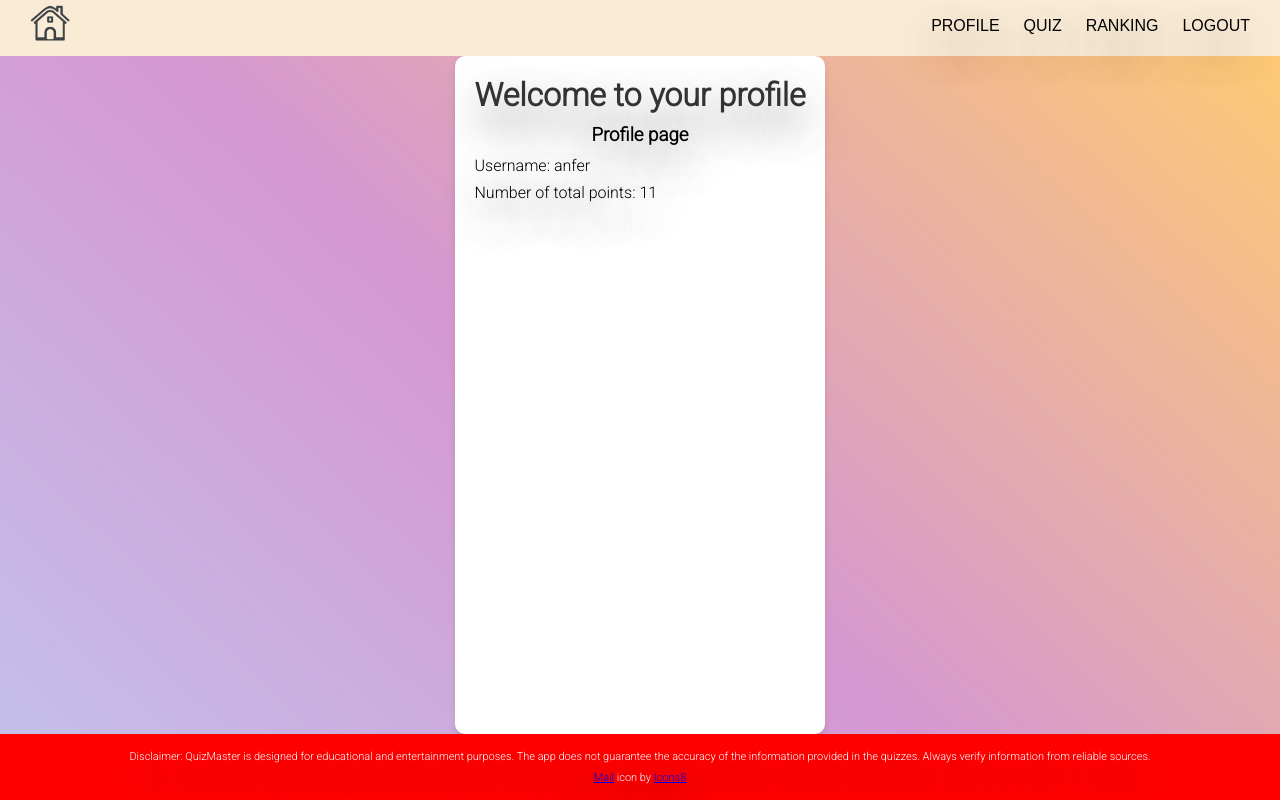
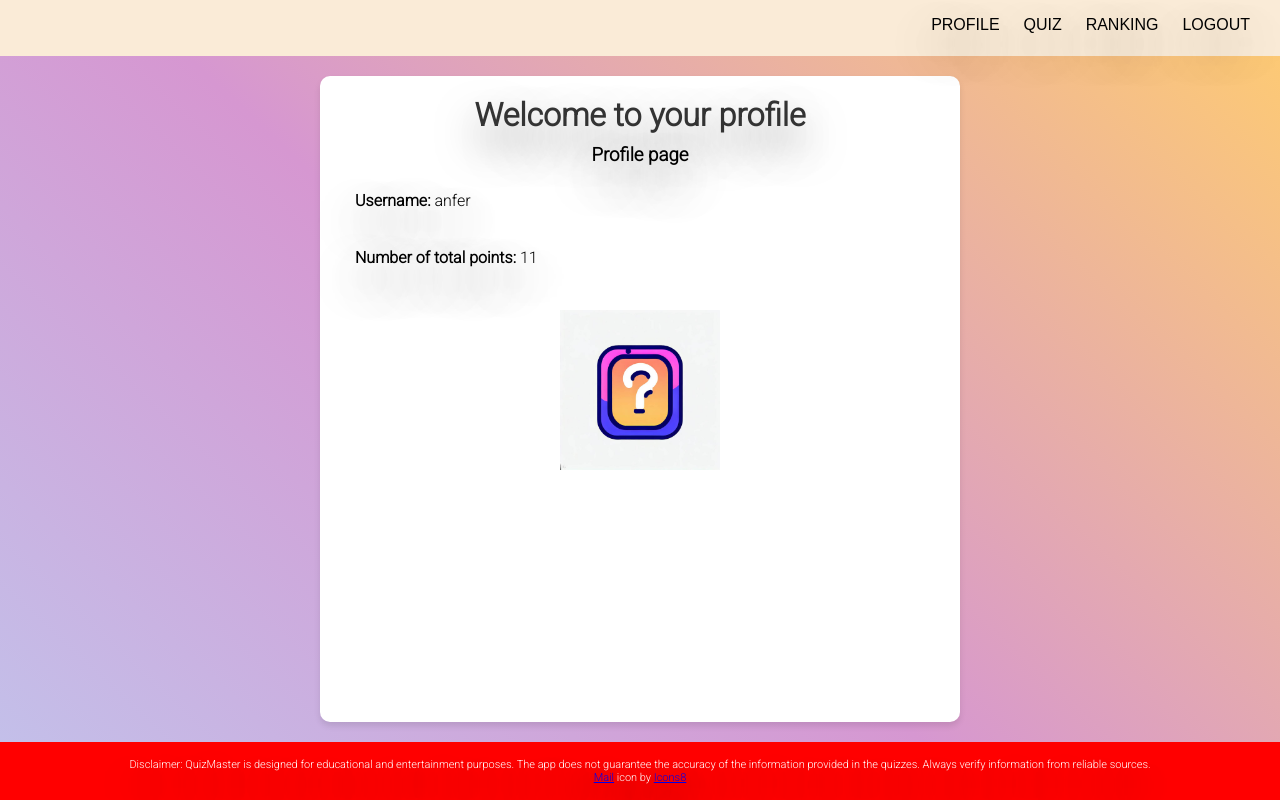
Before and after one commit to juhum/QuizApp, a Flask app: a page that uses website/templates/profile.html in a window 1280 px wide. Run offline with Flask 3, Linux system fonts and the light colour scheme; a user stored in the database is signed in; data comes from the database, SQL or seed files in the repository; parts of the project's set-up code (start-up, migrations or seed data) failed here and were passed over.

Commit message:
profile page update

```diff
--- a/website/static/css/profilestyle.css
+++ b/website/static/css/profilestyle.css
@@ -13,13 +13,15 @@ html {
 }
 
 .container {
-    max-width: 400px;
+    width: 80%;
+    height: 60%;
     margin: 0 auto;
     padding: 20px;
     background-color: #fff; /* White background for the profile card */
     box-shadow: 0 4px 6px rgba(0, 0, 0, 0.1); /* Soft shadow for a cozy touch */
     border-radius: 10px;
-
+    margin-top: 20px;
+    margin-bottom: 20px;
 }
 
 h1, h3 {
@@ -31,6 +33,16 @@ h1 {
     color: #333; /* Cozy dark text color */
 }
 
-p {
+.container p {
     margin-bottom: 8px;
+    padding: 15px;
 }
+
+img{
+    display: flex;
+    justify-content: center;
+    align-items: center;
+    margin: 0 auto;
+    /*border: 3px solid red;*/
+    padding: 1.25rem;
+}
--- a/website/templates/profile.html
+++ b/website/templates/profile.html
@@ -1,18 +1,18 @@
 {% extends "base.html" %}
 {% block title %}Profile page{% endblock %}
 
+
 <div class="container">
-
 {% block content %}
 <link rel="stylesheet" href="../static/css/profilestyle.css">
-
     {% if current_user.nick_name == name %}
         <h1>Welcome to your profile</h1>
     {% else %}
         <h1>Welcome to {{ name }}'s profile</h1>
     {% endif %}
     <h3>Profile page</h3>
-    <p>Username: {{ name }}</p>
-    <p>Number of total points: {{ total_points }}</p>
+    <p><span class="bol">Username:</span> {{ name }}</p>
+    <p><span class="bol">Number of total points:</span> {{ total_points }}</p>
+    <img src="../static/img/quiz-app-icon-temp.jpg" alt="quiz-app-icon" width="200">
     </div>
 {% endblock %}
```
Also changed, not shown: website/static/css/homestyle.css (+11 -11 lines), website/static/img/quiz-app-icon-temp.jpg (added).
